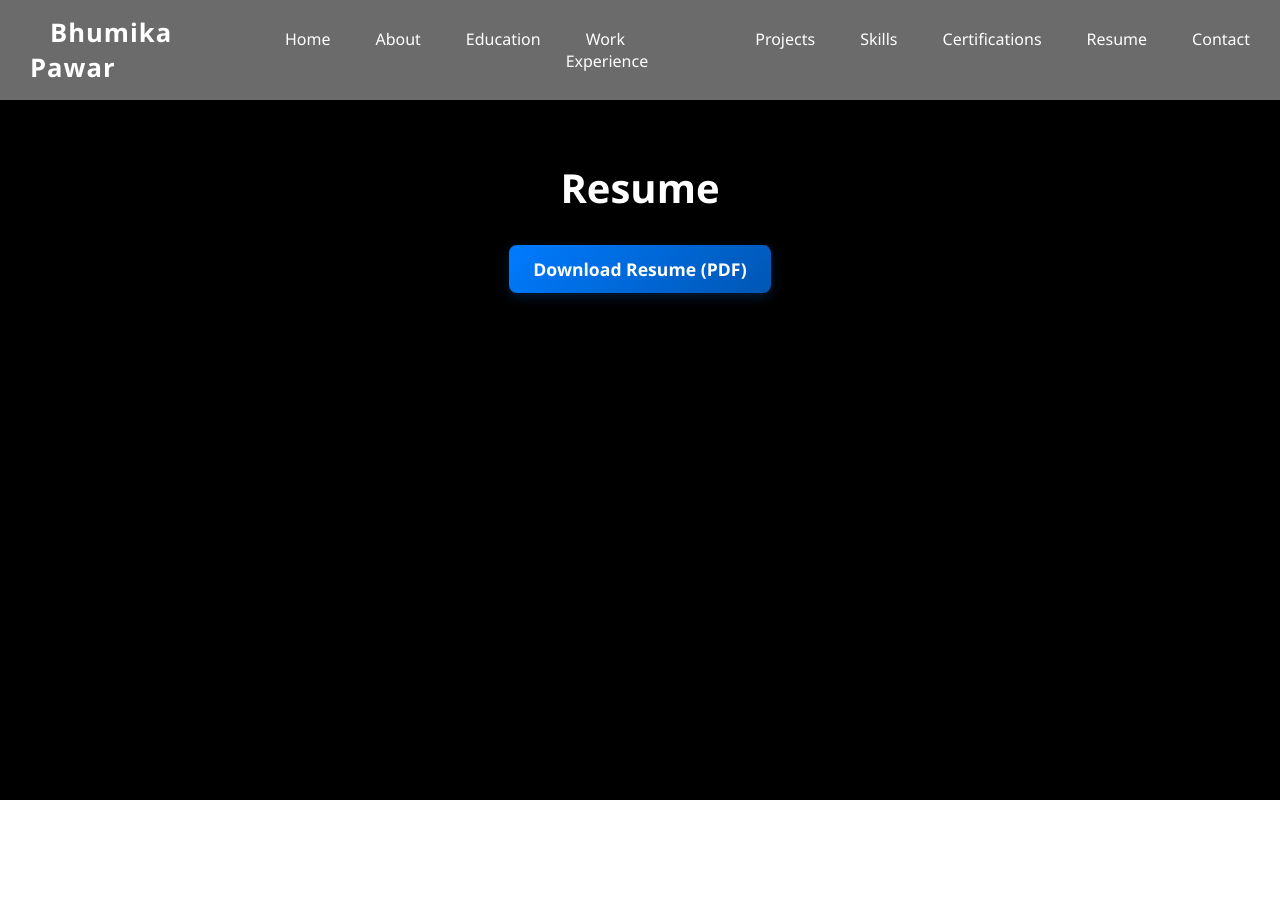
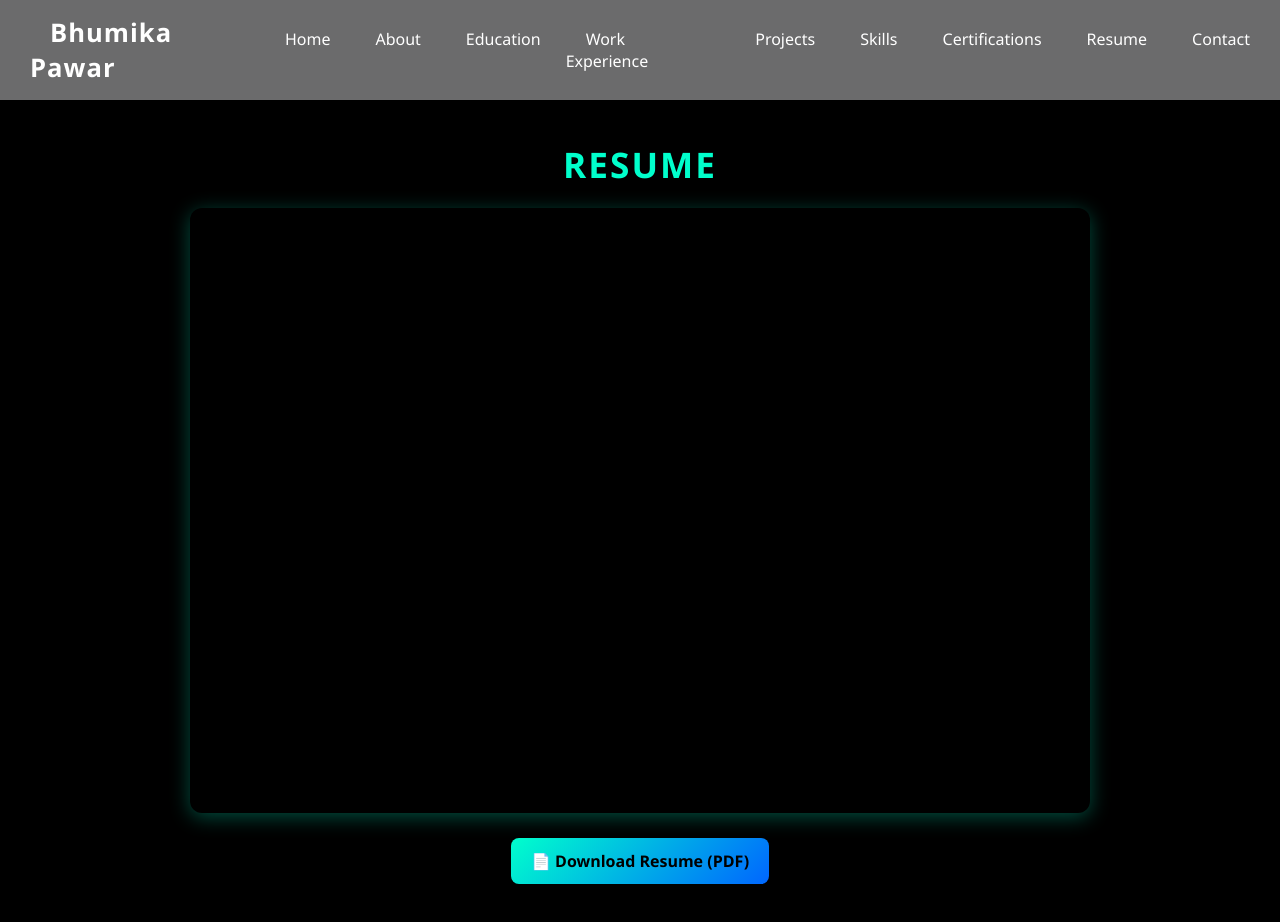
Before and after one commit to bhumikap1/Resume, a React (Create React App) app: page /Resume/resume in a window 1280 px wide. Before the commit the page ends 800 px from the top, so only its background shows below. Built offline with nearby package versions, Linux system fonts and the light colour scheme.

Commit message:
resume page

```diff
--- a/src/pages/Resume.jsx
+++ b/src/pages/Resume.jsx
@@ -1,11 +1,34 @@
-import '../styles/Resume.css';
+import React from "react";
+import "../styles/Resume.css";
+
 export default function Resume() {
-    return(
-        <div className="resume-container">
-            <h1 className="resume-title">Resume</h1>
-            <div className="resume-content">
-                <a href="/BhumikaPawar_Resume.pdf" download className="resume-download-link">Download Resume (PDF)</a>
-            </div>
-        </div>
-    )
+  const resumeUrl = `${process.env.PUBLIC_URL}/resume.pdf`;
+
+  return (
+    <section className="resume-container">
+      <h2 className="resume-title">Resume</h2>
+
+      {/* Embedded Resume Viewer */}
+      <div className="resume-viewer">
+        <iframe
+          src={resumeUrl}
+          title="Resume"
+          width="100%"
+          height="600px"
+          style={{ border: "none" }}
+        />
+      </div>
+
+      {/* Download Button */}
+      <a
+        href={resumeUrl}
+        download="Bhumika_Pawar_Resume.pdf"
+        target="_blank"
+        rel="noopener noreferrer"
+        className="download-btn"
+      >
+        📄 Download Resume (PDF)
+      </a>
+    </section>
+  );
 }
--- a/src/styles/Resume.css
+++ b/src/styles/Resume.css
@@ -1,61 +1,73 @@
 /* Resume.css */
-
 .resume-container {
-  padding: 60px 20px;
+  background-color: #000; /* Black background */
+  color: #fff; /* White text */
+  min-height: 100vh;
+  padding: 40px 20px;
+  display: flex;
+  flex-direction: column;
+  align-items: center;
   text-align: center;
-  background-color: #000; /* Black background */
-  min-height: 70vh;
-  color: #fff; /* White text for better contrast */
 }
 
 .resume-title {
-  font-size: 2.5rem;
+  font-size: 2.2rem;
   font-weight: bold;
-  margin-bottom: 30px;
-  color: #fff; /* White text */
+  margin-bottom: 20px;
+  text-transform: uppercase;
+  letter-spacing: 2px;
+  color: #00ffcc; /* Accent color */
+  animation: fadeInDown 1s ease;
 }
 
-.resume-content {
-  display: flex;
-  flex-direction: column;
-  align-items: center;
-  gap: 20px;
+/* Resume Viewer */
+.resume-viewer {
+  width: 100%;
+  max-width: 900px;
+  margin-bottom: 25px;
+  box-shadow: 0px 4px 20px rgba(0, 255, 204, 0.3);
+  border-radius: 12px;
+  overflow: hidden;
+  animation: fadeInUp 1s ease;
+}
+
+.resume-viewer iframe {
+  width: 100%;
+  height: 600px;
+  border: none;
 }
 
 /* Download Button */
-.resume-download-link {
+.download-btn {
   display: inline-block;
-  padding: 12px 24px;
-  background: linear-gradient(135deg, #007bff, #0056b3);
-  color: white;
-  font-size: 1.1rem;
-  font-weight: 600;
+  padding: 12px 20px;
+  background: linear-gradient(135deg, #00ffcc, #0066ff);
+  color: #000;
+  font-weight: bold;
   text-decoration: none;
   border-radius: 8px;
-  transition: all 0.3s ease;
-  box-shadow: 0 4px 12px rgba(0, 91, 187, 0.3);
+  transition: transform 0.3s ease, box-shadow 0.3s ease;
+  animation: fadeIn 1.5s ease;
 }
 
-.resume-download-link:hover {
-  background: linear-gradient(135deg, #0056b3, #004080);
-  transform: translateY(-2px);
-  box-shadow: 0 6px 14px rgba(0, 91, 187, 0.4);
-}
-
-.resume-download-link:active {
-  transform: translateY(0);
-  box-shadow: 0 3px 8px rgba(0, 91, 187, 0.4);
+.download-btn:hover {
+  transform: translateY(-3px) scale(1.05);
+  box-shadow: 0 6px 20px rgba(0, 255, 204, 0.4);
 }
 
 /* Responsive Design */
 @media (max-width: 768px) {
   .resume-title {
-    font-size: 2rem;
+    font-size: 1.8rem;
   }
 
-  .resume-download-link {
-    font-size: 1rem;
-    padding: 10px 20px;
+  .resume-viewer iframe {
+    height: 450px;
+  }
+
+  .download-btn {
+    padding: 10px 16px;
+    font-size: 0.95rem;
   }
 }
 
@@ -64,12 +76,44 @@
     font-size: 1.5rem;
   }
 
-  .resume-container {
-    padding: 40px 15px;
+  .resume-viewer iframe {
+    height: 350px;
   }
 
-  .resume-download-link {
-    font-size: 0.95rem;
-    padding: 8px 16px;
+  .download-btn {
+    padding: 8px 14px;
+    font-size: 0.9rem;
   }
 }
+
+/* Animations */
+@keyframes fadeInDown {
+  from {
+    opacity: 0;
+    transform: translateY(-30px);
+  }
+  to {
+    opacity: 1;
+    transform: translateY(0);
+  }
+}
+
+@keyframes fadeInUp {
+  from {
+    opacity: 0;
+    transform: translateY(30px);
+  }
+  to {
+    opacity: 1;
+    transform: translateY(0);
+  }
+}
+
+@keyframes fadeIn {
+  from {
+    opacity: 0;
+  }
+  to {
+    opacity: 1;
+  }
+}
```
Also changed, not shown: 1 other file (tests, documents, lock files or other folders).
